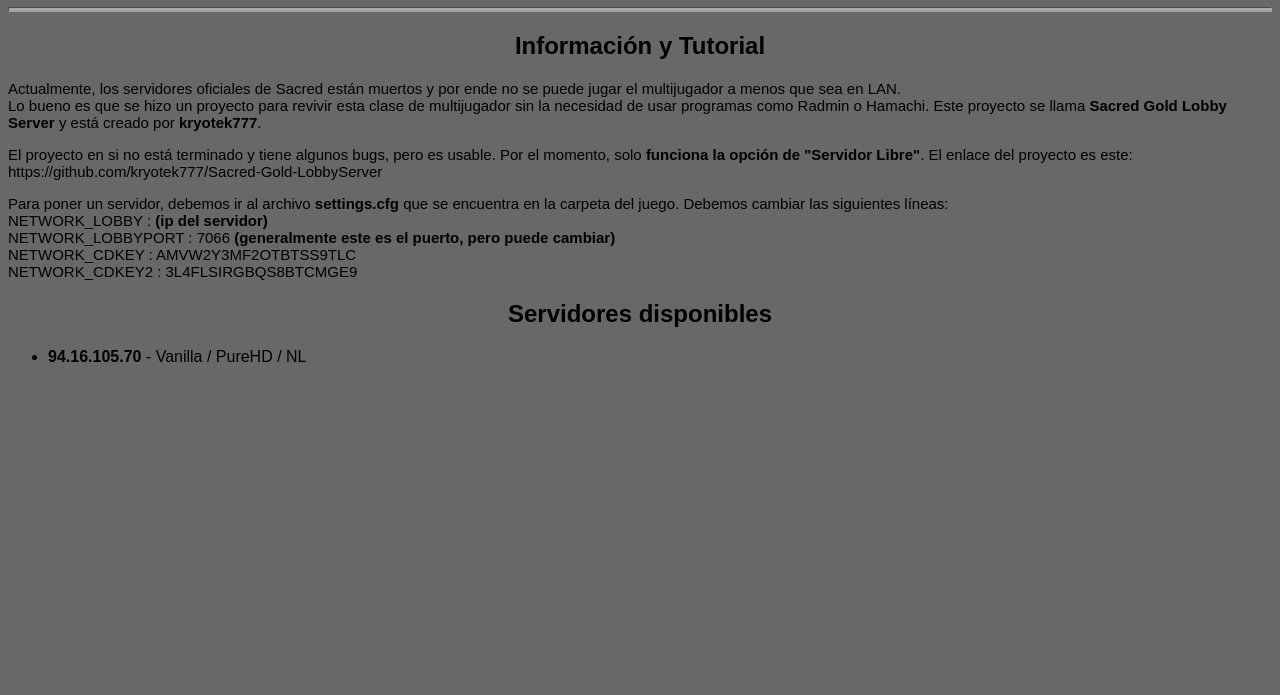
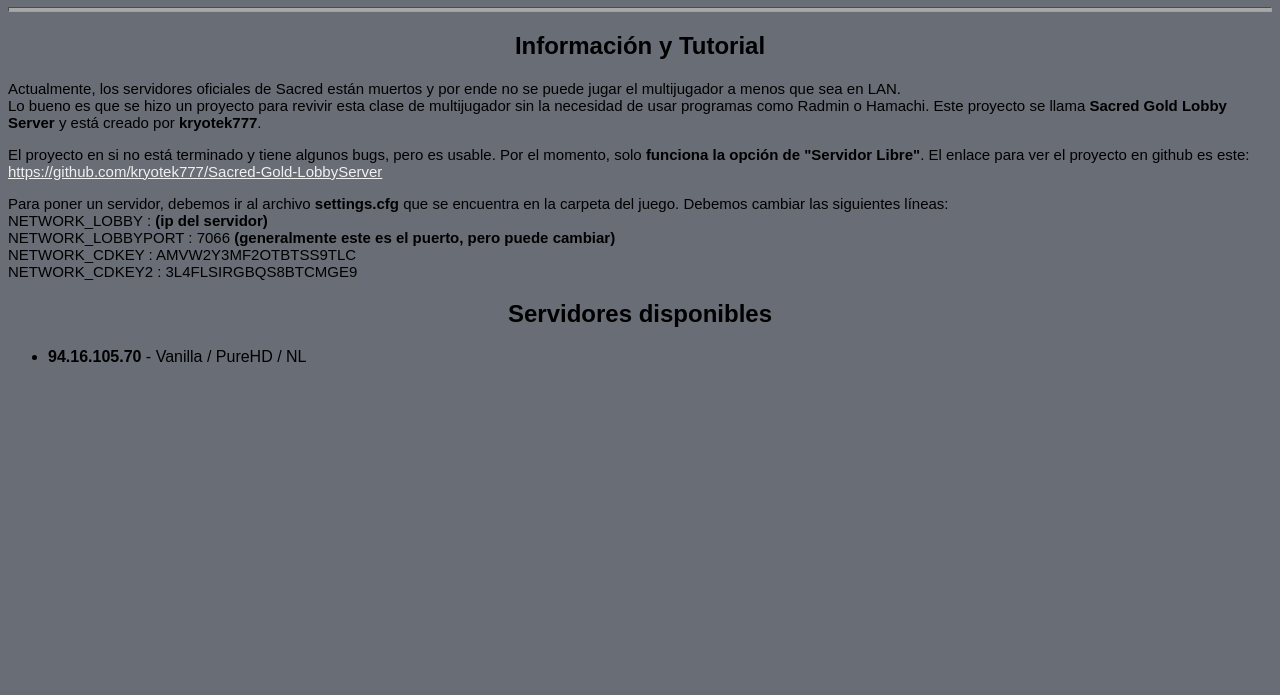
Before and after one commit to TomattexReborn/levelpushers, a plain HTML site: page guias/multijugador/servidores.html in a window 1280 px wide. Shown: the part 105-800 px from the top of the page. Drawn offline with Linux system fonts and the light colour scheme.

Commit message:
Cambios al background color - cambios minimos en el texto

```diff
--- a/estilo.css
+++ b/estilo.css
@@ -1,6 +1,6 @@
 body{
     font-family: Arial, Helvetica, sans-serif;
-    background-color: #686868;
+    background-color: #686D76;
 }
 
 h1{
--- a/guias/multijugador/servidores.html
+++ b/guias/multijugador/servidores.html
@@ -12,7 +12,7 @@
     <hr>
     <h2>Información y Tutorial</h2>
     <p id="izquierda">Actualmente, los servidores oficiales de Sacred están muertos y por ende no se puede jugar el multijugador a menos que sea en LAN.<br>Lo bueno es que se hizo un proyecto para revivir esta clase de multijugador sin la necesidad de usar programas como Radmin o Hamachi. Este proyecto se llama <b>Sacred Gold Lobby Server</b> y está creado por <b>kryotek777</b>.</p>
-    <p id="izquierda">El proyecto en si no está terminado y tiene algunos bugs, pero es usable. Por el momento, solo <b>funciona la opción de "Servidor Libre"</b>. El enlace del proyecto es este: https://github.com/kryotek777/Sacred-Gold-LobbyServer</p>
+    <p id="izquierda">El proyecto en si no está terminado y tiene algunos bugs, pero es usable. Por el momento, solo <b>funciona la opción de "Servidor Libre"</b>. El enlace para ver el proyecto en github es este: <a href="https://github.com/kryotek777/Sacred-Gold-LobbyServer">https://github.com/kryotek777/Sacred-Gold-LobbyServer</a></p>
     <p id="izquierda">Para poner un servidor, debemos ir al archivo <b>settings.cfg</b> que se encuentra en la carpeta del juego. Debemos cambiar las siguientes líneas: <br>NETWORK_LOBBY : <b>(ip del servidor)</b><br>NETWORK_LOBBYPORT : 7066 <b>(generalmente este es el puerto, pero puede cambiar)</b><br>NETWORK_CDKEY : AMVW2Y3MF2OTBTSS9TLC<br>NETWORK_CDKEY2 : 3L4FLSIRGBQS8BTCMGE9</p>
     <h2>Servidores disponibles</h2>
     <ul>
```
